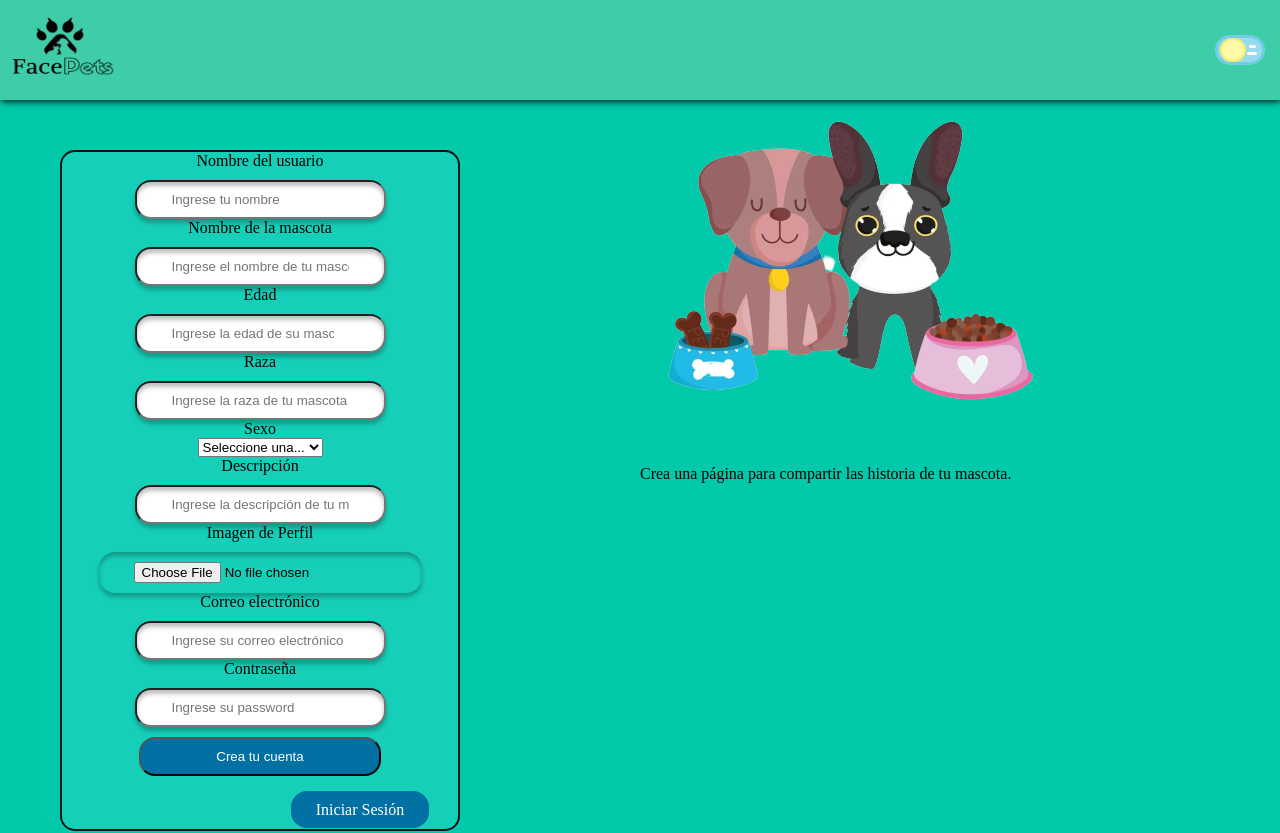
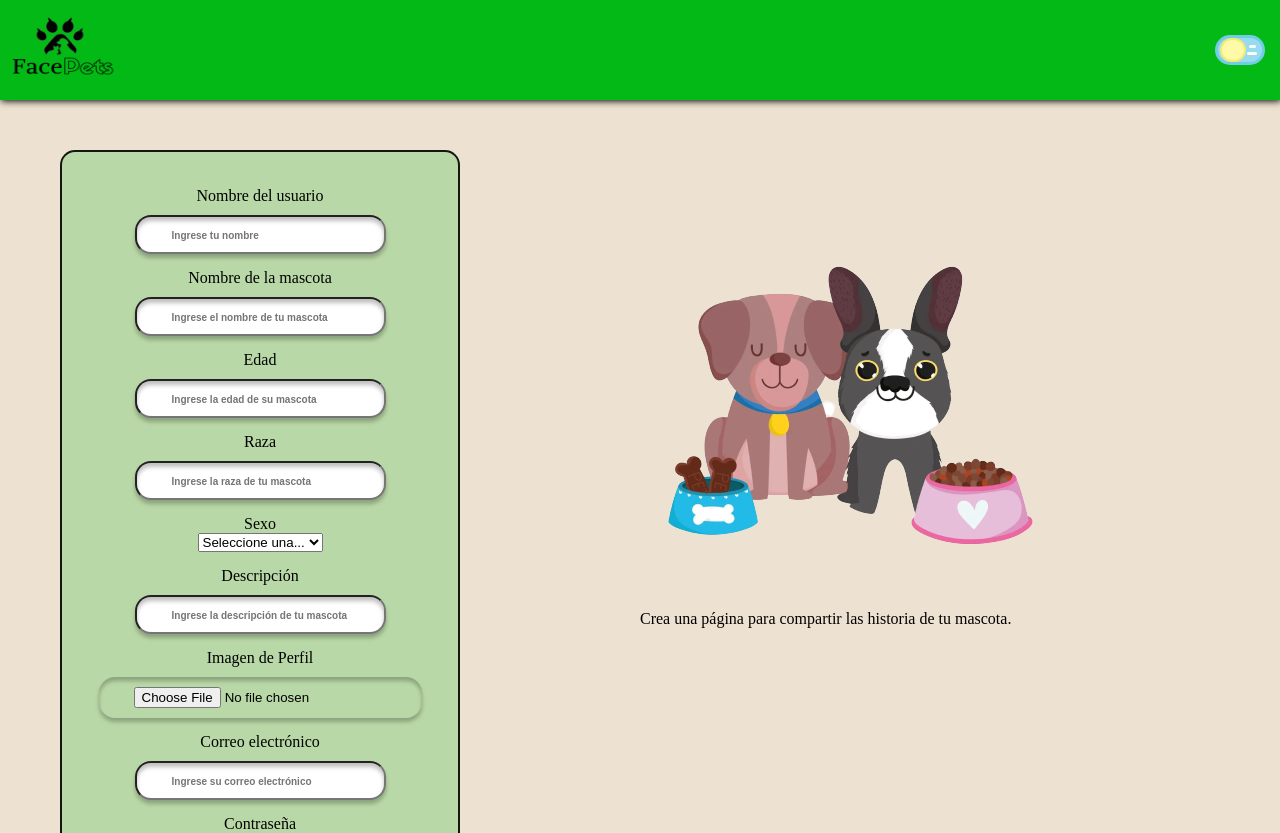
Before and after one commit to anamad8/FacePets, a React (Create React App) app in the folder frontend/: page /register in a window 1280 px wide. Shown: the top 833 px of the page. Built offline with nearby package versions, Linux system fonts and the light colour scheme.

Commit message:
cambio de coleres, pag. login y register
se cambio los colores tema claro y oscuro, tambien la pagina de login como la pagina de register

```diff
--- a/frontend/src/CSS/style.css
+++ b/frontend/src/CSS/style.css
@@ -3,11 +3,11 @@
     padding: 0;
 }
 body{
-    background-color: rgb(3, 201, 171);
+    background-color: #EDE1D1;
 }
 
 .active{
-    background-color: rgb(4, 111, 88);
+    background-color: #092701;
 
     height: 100%;
 }
@@ -16,13 +16,10 @@ body{
     color: #fff;
 }
 
-.moving-img{
+.active h1{
+    color: #fff;
+}
 
-        grid-column: 2 / 2;
-        grid-row: 1;
-        justify-content: center;
-
-}
 .moving-img img{
     animation: updown 3s linear infinite;
     -webkit-animation: updown 3s linear infinite;
--- a/frontend/src/Components/Header/Header.css
+++ b/frontend/src/Components/Header/Header.css
@@ -1,5 +1,5 @@
 .header{
-    background-color: #3fcda9;
+    background-color: #03B915;
     box-shadow: 1px 1px 7px black;
     height:100px;
     position: relative;
--- a/frontend/src/Components/Header/Header.jsx
+++ b/frontend/src/Components/Header/Header.jsx
@@ -1,7 +1,7 @@
 import React from 'react';
 import './Header.css';
 import DarkMode from '../DarkMode/DarkMode';
-import imgLogo from '../Img/logo-fecepets-color2.png'
+import imgLogo from '../Img/Pet-logo.png'
 
 function Header() {
     return (
--- a/frontend/src/Components/Header/HeaderLogin.css
+++ b/frontend/src/Components/Header/HeaderLogin.css
@@ -1,5 +1,5 @@
 .headerLogin{
-    background-color: #3fcda9;
+    background-color: #03B915;
     box-shadow: 1px 1px 7px black;
     height:100px;
     position: relative;
--- a/frontend/src/Components/Header/HeaderLogin.jsx
+++ b/frontend/src/Components/Header/HeaderLogin.jsx
@@ -7,7 +7,7 @@ import DarkMode from '../DarkMode/DarkMode';
 import { BiUserCircle } from "react-icons/bi";
 import { CiBellOn, CiLogin } from "react-icons/ci";
 import { FaEnvelope } from "react-icons/fa";
-import imgLogo from '../Img/logo-fecepets-color2.png'
+import imgLogo from '../Img/Pet-logo.png'
 import BtnBurguer from '../BtnBurguer/BtnBurguer';
 import { AiOutlineSearch } from "react-icons/ai";
 import {useNavigate} from "react-router-dom";
--- a/frontend/src/Components/Login/Login.css
+++ b/frontend/src/Components/Login/Login.css
@@ -1,6 +1,22 @@
 .login{
     display: grid;
     grid-template-columns: repeat(2, 1fr);
+
+}
+h1{
+    font-size: 50px;
+    display: flex;
+    justify-content: space-around;
+    margin-top: 25px;
+
+
+}
+.login .moving-img{
+
+    grid-column: 2 / 2;
+    grid-row: 2/2;
+    justify-content: center;
+    margin-top: 145px;
 
 }
 
@@ -14,8 +30,8 @@
     width: 400px;
     height: 300px;
     top: 150px;
-
-    background: rgba(92, 225, 230, 0.22);
+    margin-top: 145px;
+    background: rgba(3, 185, 21, 0.22);
     border: 2px solid rgba(0, 0, 0, 0.9);
     backdrop-filter: blur(2px);
 }
@@ -25,16 +41,20 @@
     align-items: center;
     justify-content: center;
     flex-direction: column;
-    margin-top: 8px;
+    margin-top: 25px;
 }
 
 .login-from form input{
     box-shadow: 0px 4px 4px rgba(0, 0, 0, 0.25), inset 0px 4px 4px rgba(0, 0, 0, 0.25);
     border-radius: 16px;
-    margin-top: 10px;
+    margin-top: 15px;
     padding: 10px 35px;
+
 }
-
+.login-from form input::placeholder{
+    font-size: 10px;
+    font-weight:700;
+}
 .login-from form button{
     background-color: #0071A2;
     color: #fff;
--- a/frontend/src/Components/Login/Login.jsx
+++ b/frontend/src/Components/Login/Login.jsx
@@ -75,6 +75,7 @@ function Login() {
     return (
 
         <>
+            <h1>Bienvenido!!!</h1>
                 <div className='login'>
                     <div className='login-from'>
                         <form  className='' action="" onSubmit= {(e) => handleSubmit(e)}>
--- a/frontend/src/Components/Register/Register.css
+++ b/frontend/src/Components/Register/Register.css
@@ -1,6 +1,15 @@
 .register{
     display: grid;
     grid-template-columns: repeat(2, 1fr);
+}
+
+.register .moving-img{
+
+    grid-column: 2 / 2;
+    grid-row: 2/2;
+    justify-content: center;
+    margin-top: 145px;
+
 }
 
 .register-from{
@@ -12,10 +21,11 @@
     margin-left: 60px;
     width: 400px;
     height: max-content;
-    padding-bottom: 10px;
+    padding: 20px;
+    /* padding-bottom: 10px; */
     top: 150px;
 
-    background: rgba(92, 225, 230, 0.22);
+    background: rgba(3, 185, 21, 0.22);
     border: 2px solid rgba(0, 0, 0, 0.9);
     backdrop-filter: blur(2px);
 }
@@ -27,11 +37,19 @@
     flex-direction: column;
 }
 
+.register-from form label{
+    margin-top: 15px;
+}
 .register-from form input{
     box-shadow: 0px 4px 4px rgba(0, 0, 0, 0.25), inset 0px 4px 4px rgba(0, 0, 0, 0.25);
     border-radius: 16px;
     margin-top: 10px;
     padding: 10px 35px;
+}
+
+.register-from form input::placeholder{
+    font-size: 10px;
+    font-weight:700;
 }
 
 .register-from form button{
@@ -72,7 +90,6 @@
     color: #0071A2;
     transition: all 0.5s ease-out;
 }
-
 
 
 @keyframes updown {
--- a/frontend/src/Components/Register/Register.jsx
+++ b/frontend/src/Components/Register/Register.jsx
@@ -128,27 +128,27 @@ function Register() {
                     <div className='register-from'>
                         <form  className='' action="" onSubmit= {handleSubmit}>
 
-                            Nombre del usuario
+                            <label htmlFor="name">Nombre del usuario</label>
                             <input type="text" placeholder='Ingrese tu nombre' name="name"
                                 onChange={handleChange}/>
                             {errors.name ?<p>{errors.name}</p> : ""}
 
-                            Nombre de la mascota
+                            <label htmlFor="petName">Nombre de la mascota</label>
                             <input type="text" placeholder='Ingrese el nombre de tu mascota' name="petName"
                                 onChange={handleChange}/>
                             {errors.petname ?<p>{errors.petname}</p> : ""}
 
-                            Edad
+                            <label htmlFor="petAge">Edad</label>
                             <input type="number" placeholder='Ingrese la edad de su mascota' name="petAge"
                                 onChange={handleChange}/>
                             {errors.petAge ?<p>{errors.petAge}</p> : ""}
 
-                            Raza
+                            <label htmlFor="breed">Raza</label>
                             <input type="text" placeholder='Ingrese la raza de tu mascota' name="breed"
                                 onChange={handleChange}/>
                             {errors.breed ?<p>{errors.breed}</p> : ""}
 
-                            Sexo
+                            <label htmlFor="gender">Sexo</label>
                             <select
                             value={stateSelect}
                             name="gender"
@@ -160,21 +160,21 @@ function Register() {
                             </select>
                             {errors.gender ?<p>{errors.gender}</p> : ""}
 
-                            Descripción
+                            <label htmlFor="description">Descripción</label>
                             <input type="text" placeholder='Ingrese la descripción de tu mascota' name="description"
                                 onChange={handleChange}/>
                             {errors.description ?<p>{errors.description}</p> : ""}
 
-                            Imagen de Perfil
+                            <label htmlFor="image">Imagen de Perfil</label>
                             <input type="file" placeholder='Ingrese una imagen de perfil para su mascota' name="image" onChange={handleChange}/>
                             {errors.image ?<p>{errors.image}</p> : ""}
 
-                            Correo electrónico
+                            <label htmlFor="email">Correo electrónico</label>
                             <input type="email" placeholder='Ingrese su correo electrónico' name="email"
                                 onChange={(e) => handleChange(e)}/>
                             {errors.email ?<p>{errors.email}</p> : ""}
 
-                            Contraseña
+                            <label htmlFor="password">Contraseña</label>
                             <input type="password" placeholder='Ingrese su password' name="password"
                                 onChange={(e) => handleChange(e)}/>
                             {errors.password ?<p>{errors.password}</p> : ""}
```
Also changed, not shown: frontend/src/Components/Img/Pet-logo.png (added), frontend/src/Components/Img/logo-fecepets-color2.png (deleted). Lines whose indentation alone changed are shown as unchanged.
